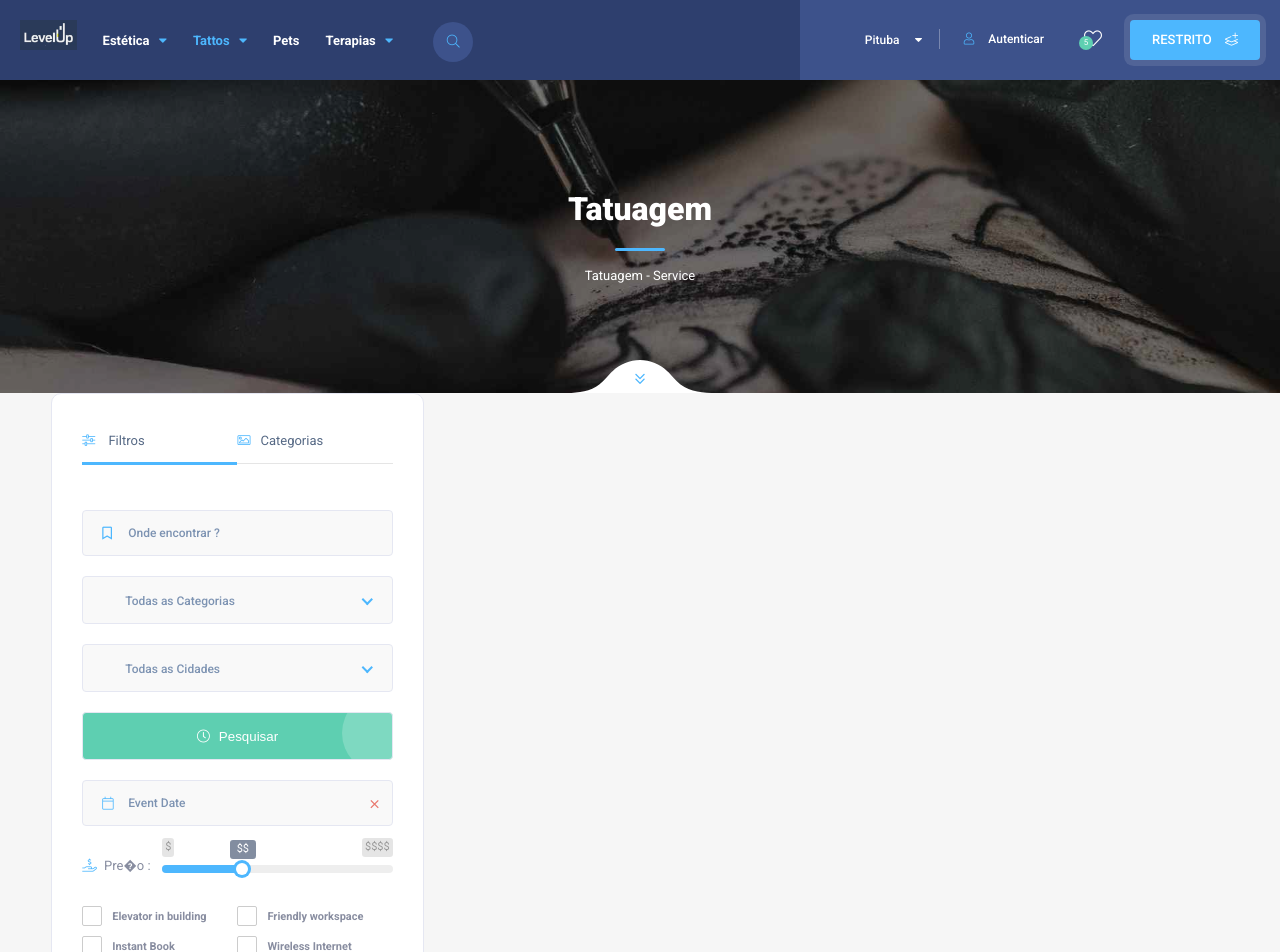
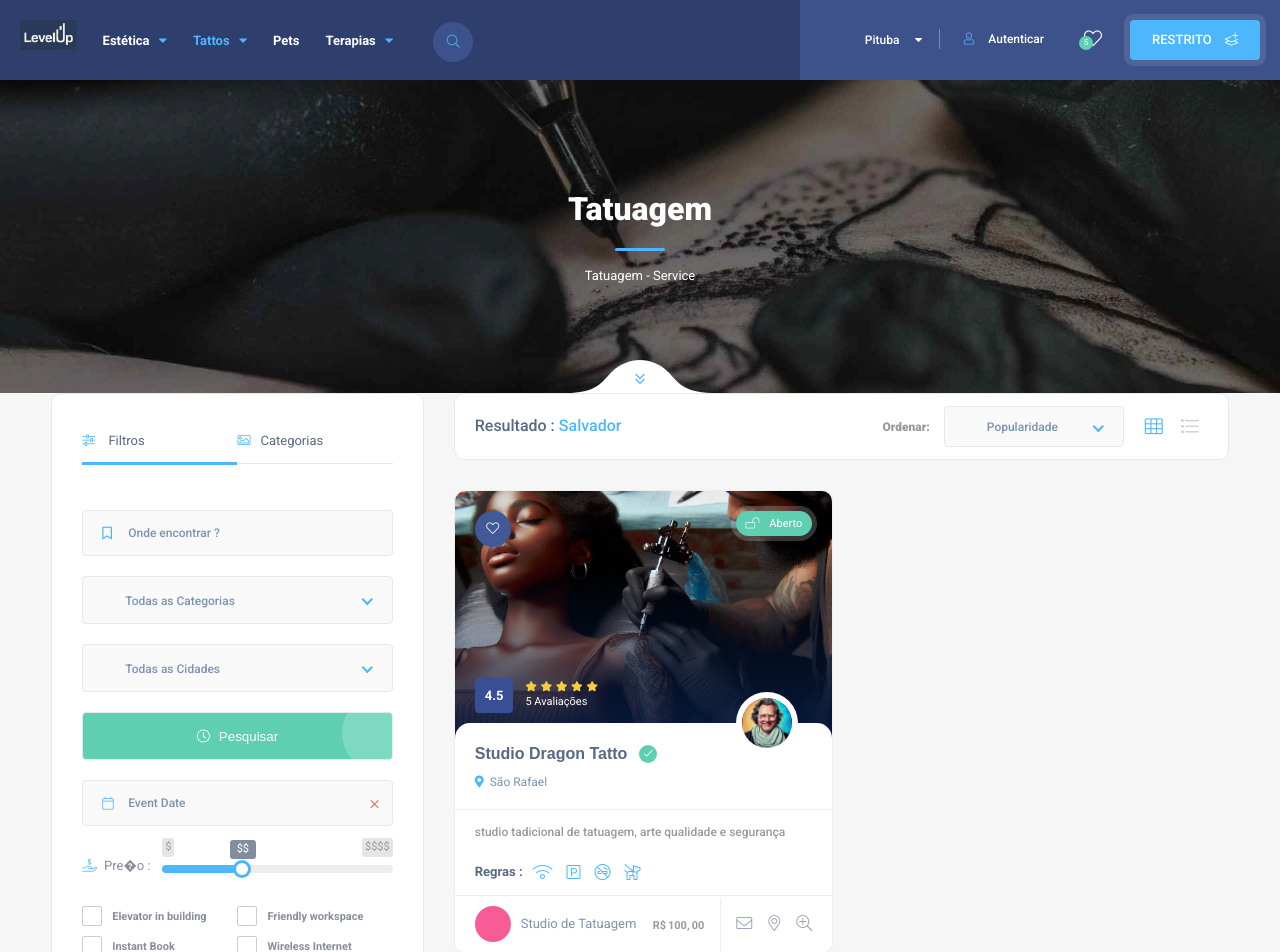
Before and after one commit to Savastane/frontend-marketplace-nuxt, a Nuxt app: page / in a window 1280 px wide. Shown: the top 952 px of the page. Built offline with nearby package versions, Linux system fonts and the light colour scheme.

Commit message:
fix display offers images

```diff
--- a/components/HomePage/BeneficioComponent.vue
+++ b/components/HomePage/BeneficioComponent.vue
@@ -1,13 +1,17 @@
 <template>
+
 
 <div class="listing-item" style="height: 526px;">
         <article class="geodir-category-listing fl-wrap">
             <div class="geodir-category-img">
                 <div class="geodir-js-favorite_btn"><i class="fal fa-heart"></i><span>{{beneficio.save}}</span></div>
-                <a href={{beneficio.url_link}} class="geodir-category-img-wrap fl-wrap">
-                <img src={{beneficio.promocional_img}} alt="">
+                <a :href=beneficio.url_link class="geodir-category-img-wrap fl-wrap">
+                <img :src=beneficio.promocional_img alt="">
+
                 </a>
-                <div class="listing-avatar"><a href={{beneficio.url_link}}><img src={{beneficio.especialista_img}} alt=""></a>
+                <div class="listing-avatar"><a href={{beneficio.url_link}}>
+                    <img :src=beneficio.especialista_img alt="">
+                </a>
                     <span class="avatar-tooltip">Adicionado por   <strong>{{beneficio.author}}</strong></span>
                 </div>
                 <div class="geodir_status_date gsd_open"><i class="fal fa-lock-open"></i>{{beneficio.state}}</div>
@@ -24,7 +28,7 @@
                 <div class="geodir-category-content-title fl-wrap">
                     <div class="geodir-category-content-title-item">
                         <h3 class="title-sin_map"><a href={{beneficio.url_link}}>{{beneficio.especialista}}</a><span class="verified-badge"><i class="fal fa-check"></i></span></h3>
-                        <div class="geodir-category-location fl-wrap"><a href="https://townhub.kwst.net/listing5.html#"><i class="fas fa-map-marker-alt"></i>{{beneficio.bairro}}</a></div>
+                        <div class="geodir-category-location fl-wrap"><a href="#"><i class="fas fa-map-marker-alt"></i>{{beneficio.bairro}}</a></div>
                     </div>
                 </div>
                 <div class="geodir-category-text fl-wrap">
@@ -46,8 +50,8 @@
                     </a>
                     <div class="geodir-opt-list">
                         <ul class="no-list-style">
-                            <li><a href="https://townhub.kwst.net/listing5.html#" class="show_gcc"><i class="fal fa-envelope"></i><span class="geodir-opt-tooltip">Contato</span></a></li>
-                            <li><a href="https://townhub.kwst.net/listing5.html#1" class="single-map-item" data-newlatitude="40.72956781" data-newlongitude="-73.99726866"><i class="fal fa-map-marker-alt"></i><span class="geodir-opt-tooltip">On the map <strong>1</strong></span> </a></li>
+                            <li><a href="#" class="show_gcc"><i class="fal fa-envelope"></i><span class="geodir-opt-tooltip">Contato</span></a></li>
+                            <li><a href="#1" class="single-map-item" data-newlatitude="40.72956781" data-newlongitude="-73.99726866"><i class="fal fa-map-marker-alt"></i><span class="geodir-opt-tooltip">On the map <strong>1</strong></span> </a></li>
                             <li>
                                 <div class="dynamic-gal gdop-list-link" data-dynamicpath="[{&#39;src&#39;: &#39;images/all/1.jpg&#39;},{&#39;src&#39;: &#39;images/all/24.jpg&#39;}, {&#39;src&#39;: &#39;images/all/12.jpg&#39;}]"><i class="fal fa-search-plus"></i><span class="geodir-opt-tooltip">Galeria</span></div>
                             </li>
@@ -60,8 +64,8 @@
                     <div class="geodir-category_contacts">
                         <div class="close_gcc"><i class="fal fa-times-circle"></i></div>
                         <ul class="no-list-style">
-                            <li><span><i class="fal fa-phone"></i> Telefone : </span><a href="https://townhub.kwst.net/listing5.html#"> {{beneficio.phone}} </a></li>
-                            <li><span><i class="fal fa-envelope"></i> E-mail : </span><a href="https://townhub.kwst.net/listing5.html#"> {{beneficio.email}} </a></li>
+                            <li><span><i class="fal fa-phone"></i> Telefone : </span><a href="#"> {{beneficio.phone}} </a></li>
+                            <li><span><i class="fal fa-envelope"></i> E-mail : </span><a href="#"> {{beneficio.email}} </a></li>
                         </ul>
                     </div>
                 </div>
@@ -79,4 +83,6 @@ defineProps({
     required: true
   }
 });
+
+
 </script>
--- a/components/HomePage/BeneficiosComponent.vue
+++ b/components/HomePage/BeneficiosComponent.vue
@@ -32,8 +32,8 @@
                 </div>
             </div>
         </div>
-        <div
-          class="listing-item-container init-grid-items fl-wrap nocolumn-lic"  v-for="beneficio in beneficios" :key="beneficio.id" >
+        <div class="listing-item-container init-grid-items fl-wrap nocolumn-lic"  v-for="beneficio in beneficios.items" :key="beneficio.id" >
+
             <HomePageBeneficioComponent :beneficio="beneficio" />
             <!-- <ContentPaginationComponent /> -->
         </div>
@@ -41,11 +41,12 @@
 </template>
 
 <script setup>
-    import HomePageBeneficioComponent from '~/components/HomePageBeneficioComponent.vue';
-    import { useFetch } from '#nuxtjs/composition-api';
+     console.log("sava");
+    //import HomePageBeneficioComponent from '~/components/HomePageBeneficioComponent.vue';
+    // import { useFetch } from '#nuxtjs/composition-api';
     //const { data: beneficios } = await useFetch('https://sua-api.com/beneficios');
-    const { data: beneficios  } = await useFetch('/public/data/OffersList.json');
+    //const { data: beneficios  } = await useFetch('~/public/data/OffersList.json');
+    import beneficios from '/public/data/OffersList.json'
 
-    console.log(beneficios);
 
 </script>
--- a/components/HomePage/ContainerComponent.vue
+++ b/components/HomePage/ContainerComponent.vue
@@ -9,7 +9,7 @@
             <div class="fl-wrap">
                 <div class="row">
                     <HomePageFiltroComponent />
-                    <!-- <ContentBeneficiosComponent />  -->
+                    <HomePageBeneficiosComponent />
                 </div>
             </div>
         </div>
--- a/public/data/OffersList.json
+++ b/public/data/OffersList.json
@@ -7,8 +7,8 @@
                         "especialista": "Studio Dragon Tatto",
                         "bairro": "São Rafael",
                         "promocional_text" : "studio tadicional de tatuagem, arte qualidade e  segurança",
-                        "promocional_img" : "./public/images/offers/oferta1/promocional.jpg",
-                        "especialista_img" : "./public/images/offers/oferta1/promocional.jpg",
+                        "promocional_img" : "/image/offers/b9e1cdbe-e56b-4e2f-9bb5-751f0e3a2652/promocional.png",
+                        "especialista_img" : "/image/offers/b9e1cdbe-e56b-4e2f-9bb5-751f0e3a2652/especialista.jpg",
                         "price" : "R$ 15,00",
                         "reviewsscore" : "4.5",
                         "reviewscount" : "5",
@@ -26,8 +26,8 @@
                         "especialista": "Studio CajaCity Tatto",
                         "bairro": "Cajazeiras V",
                         "promocional_text" : "studio tadicional de tatuagem, arte qualidade e  segurança",
-                        "promocional_img" : "./src/assets/images/data/promocional_1.png",
-                        "especialista_img" : "./src/assets/images/data/especialista.jpg",
+                        "promocional_img" : "/image/offers/030ba6b0-44c0-4075-8d20-f29b2b955bb8/promocional.png",
+                        "especialista_img" : "/image/offers/030ba6b0-44c0-4075-8d20-f29b2b955bb8/especialista.jpg",
                         "price" : "R$ 15,00",
                         "reviewsscore" : "4.5",
                         "reviewscount" : "5",
@@ -45,8 +45,8 @@
                         "especialista": "Studio Yellow Tatto",
                         "bairro": "Piraja",
                         "promocional_text" : "studio tadicional de tatuagem, arte qualidade e  segurança",
-                        "promocional_img" : "./src/assets/images/data/promocional_2.png",
-                        "especialista_img" : "./src/assets/images/data/especialista.jpg",
+                        "promocional_img" : "/image/offers/030ba6b0-44c0-4075-8d20-f29b2b955bb8/promocional.png",
+                        "especialista_img" : "/image/offers/030ba6b0-44c0-4075-8d20-f29b2b955bb8/especialista.jpg",
                         "price" : "R$ 15,00",
                         "reviewsscore" : "4.5",
                         "reviewscount" : "5",
@@ -64,8 +64,8 @@
                         "especialista": "Studio OK Tatto",
                         "bairro": "Brotas",
                         "promocional_text" : "studio tadicional de tatuagem, arte qualidade e  segurança",
-                        "promocional_img" : "./src/assets/images/data/promocional_3.png",
-                        "especialista_img" : "./src/assets/images/data/especialista.jpg",
+                        "promocional_img" : "/image/offers/030ba6b0-44c0-4075-8d20-f29b2b955bb8/promocional.png",
+                        "especialista_img" : "/image/offers/030ba6b0-44c0-4075-8d20-f29b2b955bb8/especialista.jpg",
                         "price" : "R$ 15,00",
                         "reviewsscore" : "4.5",
                         "reviewscount" : "5",
```
